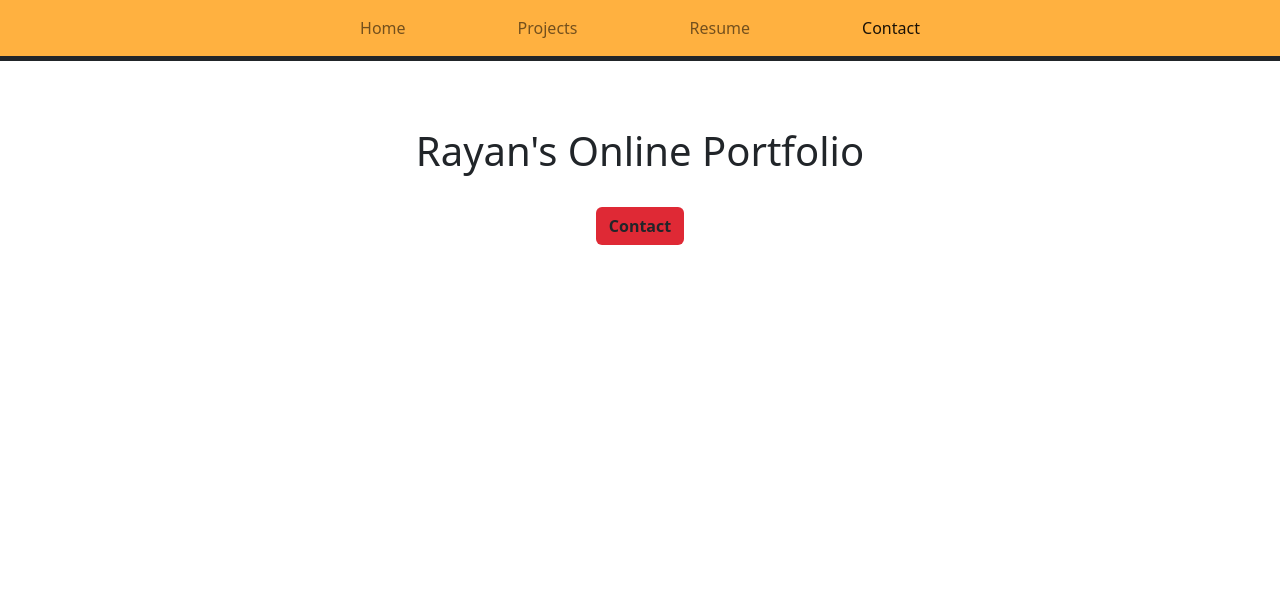
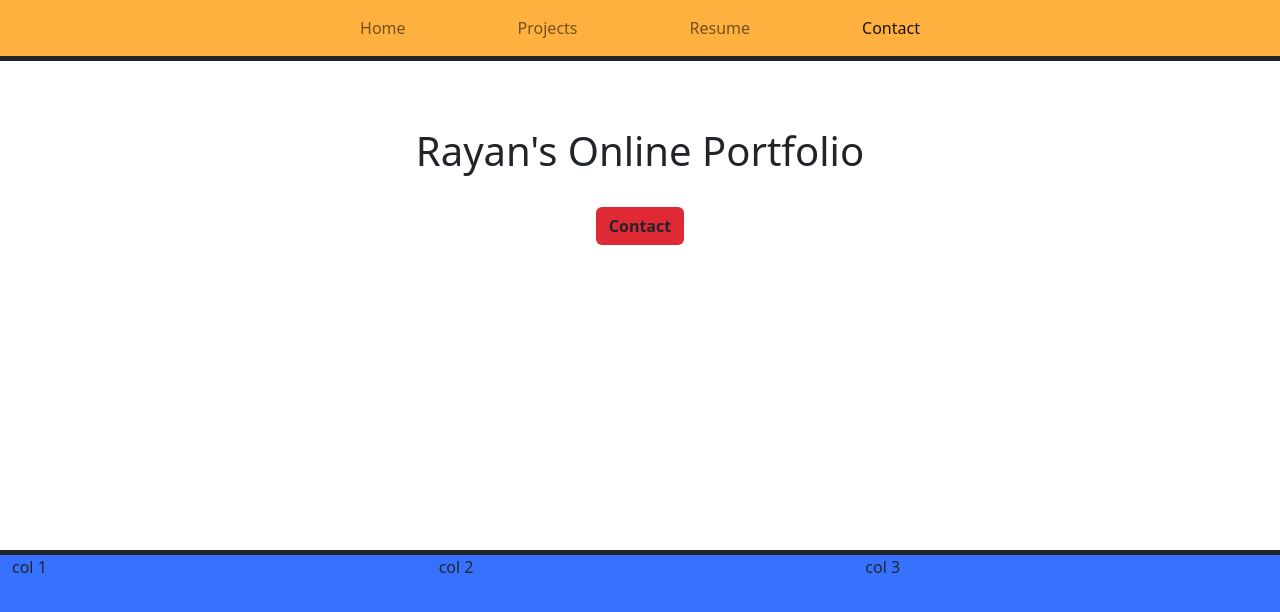
Before and after one commit to rkhan71/myportfolio, a React (Create React App) app: page /contact in a window 1280 px wide. Shown: the top 612 px of the page. Built offline with nearby package versions, Linux system fonts and the light colour scheme.

Commit message:
added a footer

```diff
--- a/public/index.html
+++ b/public/index.html
@@ -28,7 +28,7 @@
   </head>
   <body>
     <noscript>You need to enable JavaScript to run this app.</noscript>
-    <div id="root"></div>
+    <div class="d-flex flex-column" id="root"></div>
     <!--
       This HTML file is a template.
       If you open it directly in the browser, you will see an empty page.
--- a/src/App.js
+++ b/src/App.js
@@ -1,5 +1,6 @@
 import { BrowserRouter as Router, Routes, Route } from "react-router-dom";
 import Contact from "./Contact";
+import Footer from "./Footer";
 import Home from "./Home";
 import Navbar from "./Navbar";
 import NotFound from "./NotFound";
@@ -22,6 +23,7 @@ function App() {
         <Route path="/contact" element={ <Contact /> } />
         <Route path="*" element={ <NotFound /> } />
       </Routes>
+      <Footer />
     </Router>
   );
 }
--- /dev/null
+++ b/src/Footer.js
@@ -0,0 +1,19 @@
+const Footer = () => {
+    return (
+        <div className="Footer container-fluid border-top border-5 border-dark mt-auto">
+            <div className="row">
+                <div className="col">
+                    col 1
+                </div>
+                <div className="col">
+                    col 2
+                </div>
+                <div className="col">
+                    col 3
+                </div>
+            </div>
+        </div>
+    );
+}
+
+export default Footer;
--- a/src/ProjectDisplay.js
+++ b/src/ProjectDisplay.js
@@ -16,7 +16,7 @@ const ProjectDisplay = () => {
         <div className="ProjectDisplay container">
             <div className="container-fluid d-flex justify-content-center align-items-center flex-column heading">
                 <h1>Rayan's Online Portfolio</h1>
-                <button className="btn"><h5>Projects</h5></button>
+                <button className="btn mt-4 fw-bold">Projects</button>
             </div>
             {loading && <Loading />}
             {error && <Error error={error} />}
--- a/src/ProjectList.js
+++ b/src/ProjectList.js
@@ -5,11 +5,12 @@ const ProjectList = ({ projects }) => {
     return (
         // projects is an array of project objects
         // map function goes through this array and outputs relevant information from each project
-        <div className="ProjectList">
+        <div className="ProjectList container mb-5">
             {projects.map(project => (
                 <div className="container-fluid" key={ project.id }>
                     <Link to={`/projects/${ project.id }`}>
-                        <p className="pt-3">{ project.title }<p className="text-muted">{ project.date }</p></p>
+                        <p className="pt-3">{ project.title }</p>
+                        <p className="text-muted">{ project.date }</p>
                         <p className="pb-3">{ project.body }</p>
                     </Link>
                 </div>
--- a/src/Projects.js
+++ b/src/Projects.js
@@ -10,7 +10,7 @@ const Projects = () => {
 
     return (
         // Use conditional templating to show relevant content depending on state of fetch
-        <div className="Projects container">
+        <div className="Projects">
             <div className="container-fluid d-flex justify-content-center align-items-center flex-column heading">
                 <h1>Rayan's Online Portfolio</h1>
                 <button className="btn fw-bold mt-4">Projects</button>
--- a/src/index.css
+++ b/src/index.css
@@ -1,5 +1,5 @@
 html, body, #root {
-  height: 100%;
+  min-height: 100vh;
   margin: 0px;
 }
 
@@ -7,8 +7,12 @@ nav {
   background-color: #FFB140;
 }
 
-.heading {
+.heading, .Footer {
   height: 250px;
+}
+
+.Footer {
+  background-color: #3772FF;
 }
 
 .ProjectList div:hover {
```
